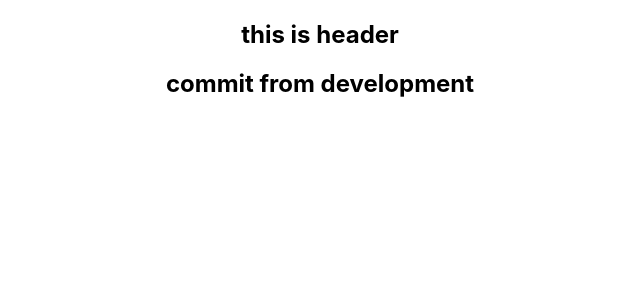
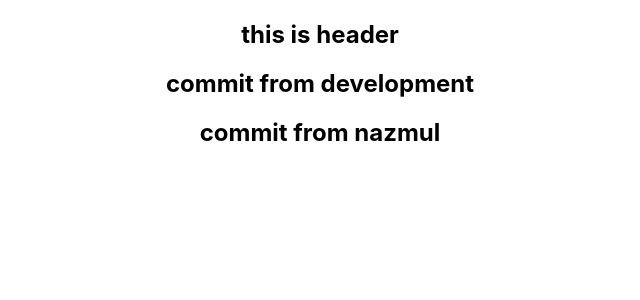
Before and after one commit to Book-Trekker/bookio-client, a JavaScript app: page / in a window 1280 px wide. Shown: the top 300 px of the page, without its empty margins (320-960 px from the left). Built offline with nearby package versions, Linux system fonts and the light colour scheme; the HTML template or start-up script is replaced by a standard one.

Commit message:
added nazmul branch

```diff
--- a/src/App.js
+++ b/src/App.js
@@ -5,6 +5,7 @@ function App() {
     <div className="App">
       <h2>this is header</h2>
       <h2>commit from development</h2>
+      <h2>commit from nazmul</h2>
     </div>
   );
 }
```
